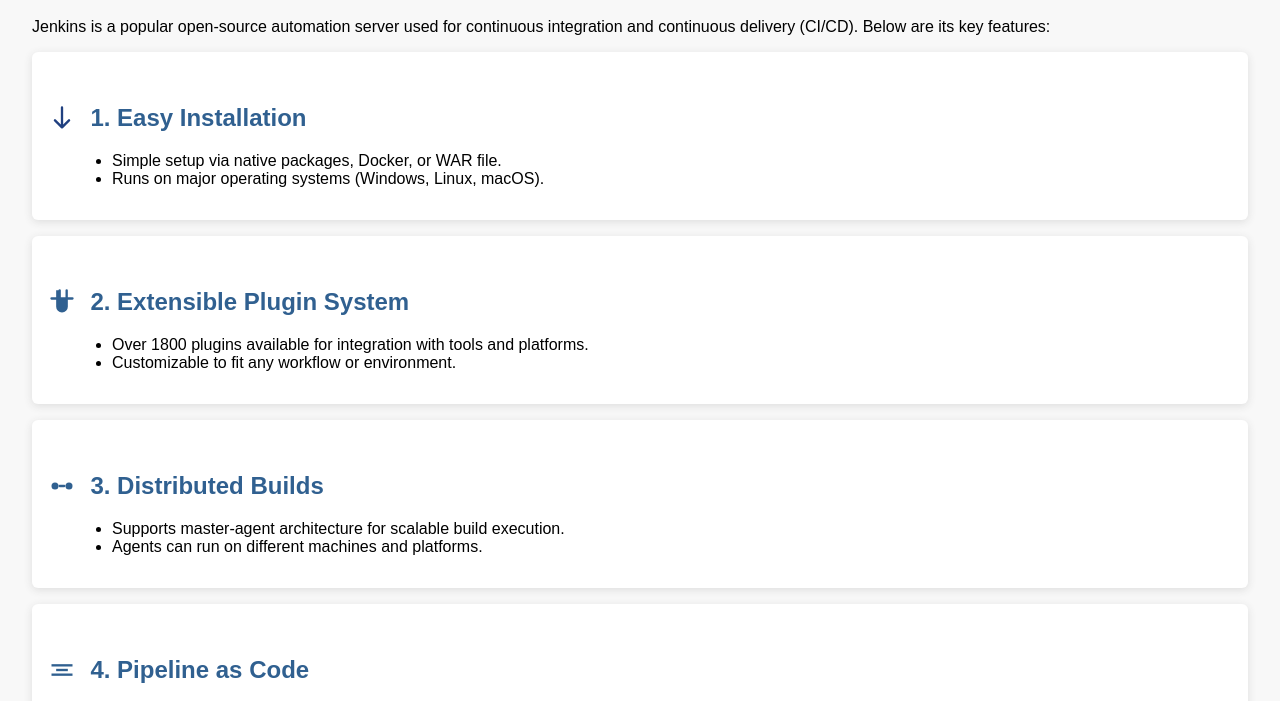
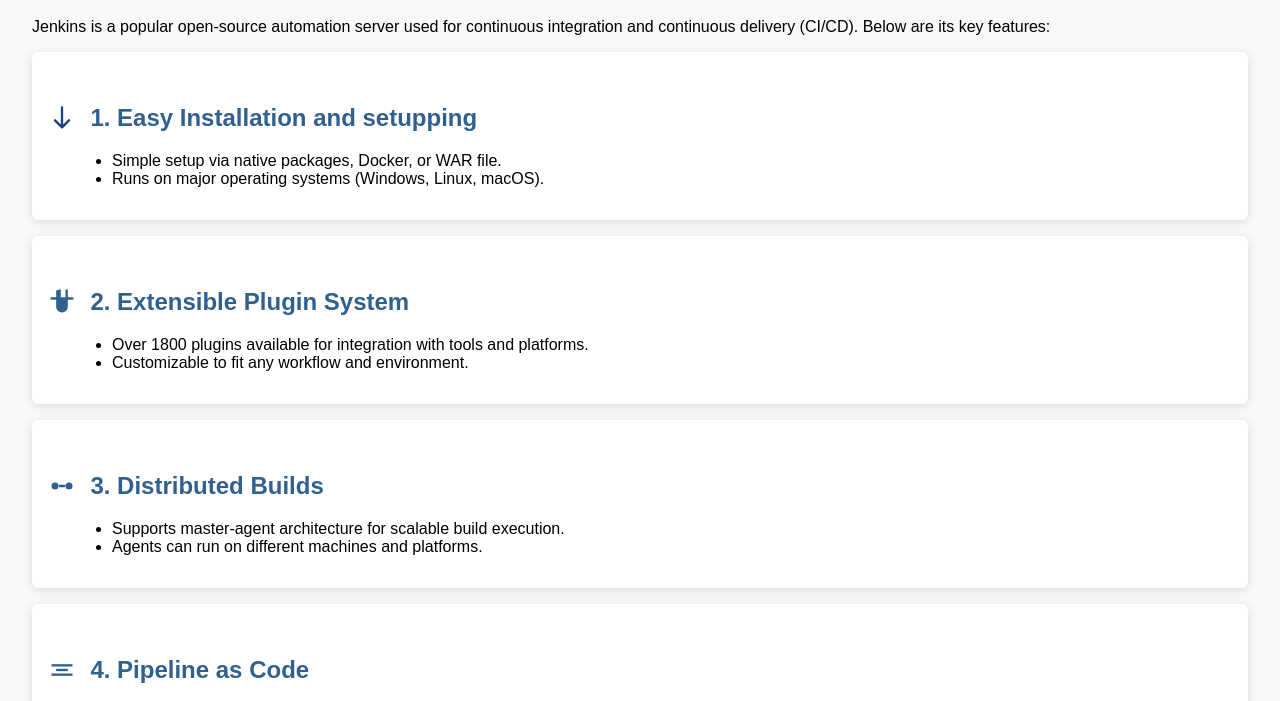
Before and after one commit to chandana-devops1234/NEW-TASK_ONE, a plain HTML site: page index.html in a window 1280 px wide. Shown: the part 72-773 px from the top of the page. Drawn offline with Linux system fonts and the light colour scheme.

Commit message:
last-commit

```diff
--- a/index.html
+++ b/index.html
@@ -23,7 +23,7 @@
                 <!-- Installation Icon -->
                 <svg viewBox="0 0 24 24" fill="#204080"><path d="M12 2a1 1 0 0 1 1 1v14.59l4.3-4.3a1 1 0 1 1 1.4 1.42l-6 6a1 1 0 0 1-1.4 0l-6-6a1 1 0 1 1 1.4-1.42l4.3 4.3V3a1 1 0 0 1 1-1z"/></svg>
             </span>
-            1. Easy Installation
+            1. Easy Installation and setupping
         </h2>
         <ul>
             <li>Simple setup via native packages, Docker, or WAR file.</li>
@@ -41,7 +41,7 @@
         </h2>
         <ul>
             <li>Over 1800 plugins available for integration with tools and platforms.</li>
-            <li>Customizable to fit any workflow or environment.</li>
+            <li>Customizable to fit any workflow and environment.</li>
         </ul>
     </div>
 
```
